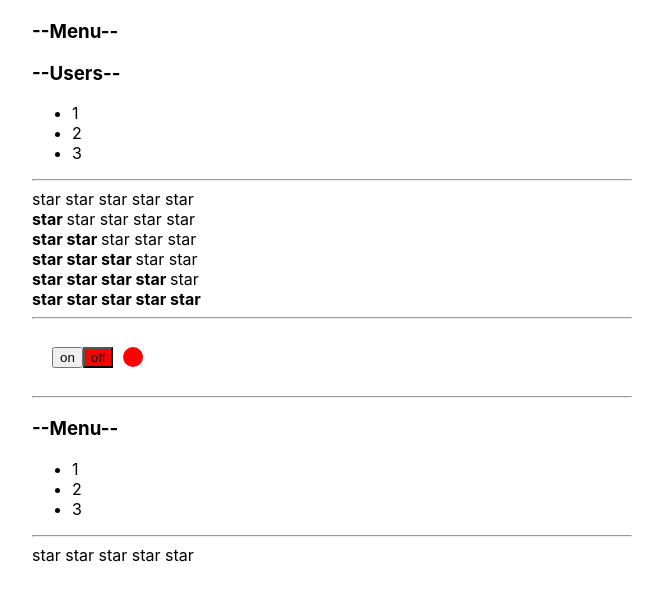
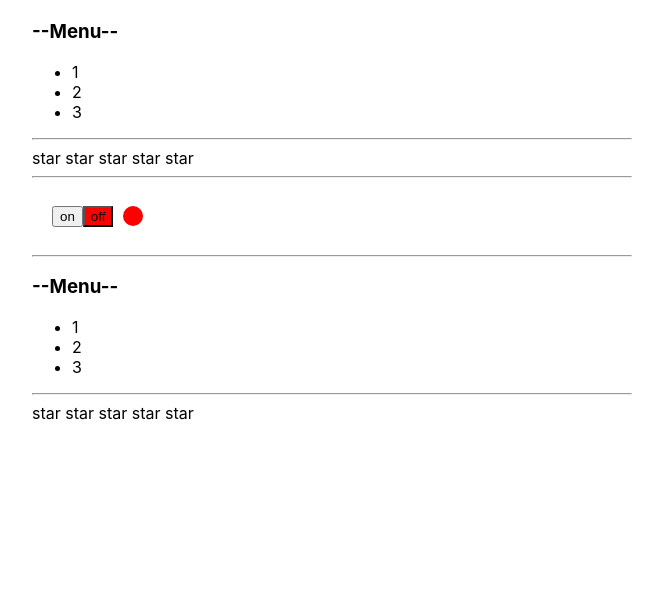
Before and after one commit to RuslanPer/react-detailed, a React (Create React App) app: page / in a window 1280 px wide. Shown: the top 600 px of the page, without its empty margins (308-971 px from the left). Built offline with nearby package versions, Linux system fonts and the light colour scheme.

Commit message:
callbacks Rating, Accordion

```diff
--- a/src/App.tsx
+++ b/src/App.tsx
@@ -1,36 +1,28 @@
-import React from 'react';
+import React, {useState} from 'react';
 import './App.css';
 import Accordion from "./components/Accordion/Accordion";
-import {Rating} from "./components/Rating/Rating";
+import {Rating, RatingValueType} from "./components/Rating/Rating";
 import {OnOff} from "./components/OnOff/OnOff";
 import UncontrolledAccordion from "./components/UncontrolledAccordion/UncontrolledAccordion";
 import {UncontrolledRating} from "./components/UncontrolledRating/UncontrolledRating";
 
 function App() {
+    const [ratingValue, setRatingValue] = useState<RatingValueType>(0);
+
+    const [accordionCollapsed, setAccordionCollapsed] = useState<boolean>(false)
+
     return (
         <div className="App">
-            <Accordion titleValue={'--Menu--'} collapsed={true}/>
-            <Accordion titleValue={'--Users--'} collapsed={false}/>
-
+            <Accordion titleValue={'--Menu--'}
+                       collapsed={accordionCollapsed}
+                       onClick={setAccordionCollapsed}/>
             <hr/>
-
-            <Rating value={0}/>
-            <Rating value={1}/>
-            <Rating value={2}/>
-            <Rating value={3}/>
-            <Rating value={4}/>
-            <Rating value={5}/>
-
+            <Rating value={ratingValue} onClick={setRatingValue}/>
             <hr/>
-
             <OnOff/>
-
             <hr/>
-
             <UncontrolledAccordion titleValue={'--Menu--'}/>
-
             <hr/>
-
             <UncontrolledRating/>
         </div>
     );
--- a/src/components/Accordion/Accordion.tsx
+++ b/src/components/Accordion/Accordion.tsx
@@ -1,13 +1,15 @@
 import React from "react";
 
 type AccordionPropsType = {
-    titleValue: string,
+    titleValue: string
     collapsed: boolean
+    onClick: (value: boolean) => void
 }
 
 function Accordion(props: AccordionPropsType) {
     return <div>
-        <AccordionTitle title={props.titleValue}/>
+        <AccordionTitle title={props.titleValue} onClick={props.onClick}
+                        collapsed={props.collapsed}/>
         { !props.collapsed && <AccordionBody /> }
     </div>
 
@@ -15,10 +17,12 @@
 
 type AccordionTitlePropsType = {
     title: string
+    onClick: (value: boolean) => void
+    collapsed: boolean
 }
 
 function AccordionTitle(props: AccordionTitlePropsType) {
-    return <h3>{props.title}</h3>
+    return <h3 onClick={() => props.onClick(!props.collapsed)}>{props.title}</h3>
 }
 
 function AccordionBody() {
--- a/src/components/Rating/Rating.tsx
+++ b/src/components/Rating/Rating.tsx
@@ -1,31 +1,44 @@
 import React from "react";
 
+export type RatingValueType = 0 | 1 | 2 | 3 | 4 | 5
+
+
 type RatingPropsType = {
-    value: 0 | 1 | 2 | 3 | 4 | 5
+    value: RatingValueType,
+    onClick: (value: RatingValueType) => void
 }
 
 export function Rating(props: RatingPropsType) {
 
     return (
         <div>
-            <Star selected={props.value > 0}/>
-            <Star selected={props.value > 1}/>
-            <Star selected={props.value > 2}/>
-            <Star selected={props.value > 3}/>
-            <Star selected={props.value > 4}/>
+            <Star selected={props.value > 0}
+                  onClick={props.onClick}
+                  value={1}/>
+            <Star selected={props.value > 1}
+                  onClick={props.onClick}
+                  value={2}/>
+            <Star selected={props.value > 2}
+                  onClick={props.onClick}
+                  value={3}/>
+            <Star selected={props.value > 3}
+                  onClick={props.onClick}
+                  value={4}/>
+            <Star selected={props.value > 4}
+                  onClick={props.onClick}
+                  value={5}/>
         </div>
     )
 }
 
 type StarPropsType = {
-    selected: boolean
+    selected: boolean,
+    value: RatingValueType
+    onClick: (value: RatingValueType) => void
 }
 
 function Star(props: StarPropsType) {
-
-    if (props.selected === true) {
-        return <span><b>star </b></span>
-    } else {
-        return <span>star </span>
-    }
+    return <span onClick={() => props.onClick(props.value)}>
+        {props.selected ? <b>star </b> : 'star '}
+    </span>
 }
--- a/src/components/UncontrolledAccordion/UncontrolledAccordion.tsx
+++ b/src/components/UncontrolledAccordion/UncontrolledAccordion.tsx
@@ -1,4 +1,4 @@
-import React, {Dispatch, SetStateAction, useState} from "react";
+import React, {useState} from "react";
 
 type AccordionPropsType = {
     titleValue: string
@@ -6,10 +6,10 @@
 
 function UncontrolledAccordion(props: AccordionPropsType) {
 
-    let [collapsed, setCollapsed] = useState(false)
+    const [collapsed, setCollapsed] = useState(false)
 
     return <div>
-        <AccordionTitle title={props.titleValue} collapsed={collapsed} setCollapsed={setCollapsed}/>
+        <AccordionTitle title={props.titleValue} onClick={() => setCollapsed(!collapsed)}/>
         { !collapsed && <AccordionBody /> }
     </div>
 
@@ -17,12 +17,11 @@
 
 type AccordionTitlePropsType = {
     title: string,
-    collapsed: boolean
-    setCollapsed: Dispatch<SetStateAction<boolean>>
+    onClick: () => void
 }
 
 function AccordionTitle(props: AccordionTitlePropsType) {
-    return <h3 onClick={ () => props.setCollapsed(!props.collapsed)}>{props.title}</h3>
+    return <h3 onClick={ () => props.onClick() }>{props.title}</h3>
 }
 
 function AccordionBody() {
--- a/src/components/UncontrolledRating/UncontrolledRating.tsx
+++ b/src/components/UncontrolledRating/UncontrolledRating.tsx
@@ -1,28 +1,29 @@
-import React, {Dispatch, SetStateAction, useState} from "react";
+import React, {useState} from "react";
 
 export function UncontrolledRating() {
 
-    let [value, setValue] = useState(0)
+    const [value, setValue] = useState(0)
 
     return (
         <div>
-            <Star selected={value > 0} setValue={setValue} num={1}/>
-            <Star selected={value > 1} setValue={setValue} num={2}/>
-            <Star selected={value > 2} setValue={setValue} num={3}/>
-            <Star selected={value > 3} setValue={setValue} num={4}/>
-            <Star selected={value > 4} setValue={setValue} num={5}/>
+            <Star selected={value > 0} setValue={() => setValue(1)} />
+            <Star selected={value > 1} setValue={() => setValue(2)} />
+            <Star selected={value > 2} setValue={() => setValue(3)} />
+            <Star selected={value > 3} setValue={() => setValue(4)} />
+            <Star selected={value > 4} setValue={() => setValue(5)} />
         </div>
     )
 }
 
 type StarPropsType = {
     selected: boolean
-    setValue: Dispatch<SetStateAction<number>>
-    num: number
+    setValue: () => void
 }
 
 function Star(props: StarPropsType) {
     return (
-        props.selected ? <span onClick={()=>props.setValue(props.num)}><b>star </b></span> : <span onClick={()=>props.setValue(props.num)}>star </span>
+        <span onClick={() => props.setValue() }>
+            {props.selected ? <b>star </b> : "star "}
+        </span>
     )
 }
```
